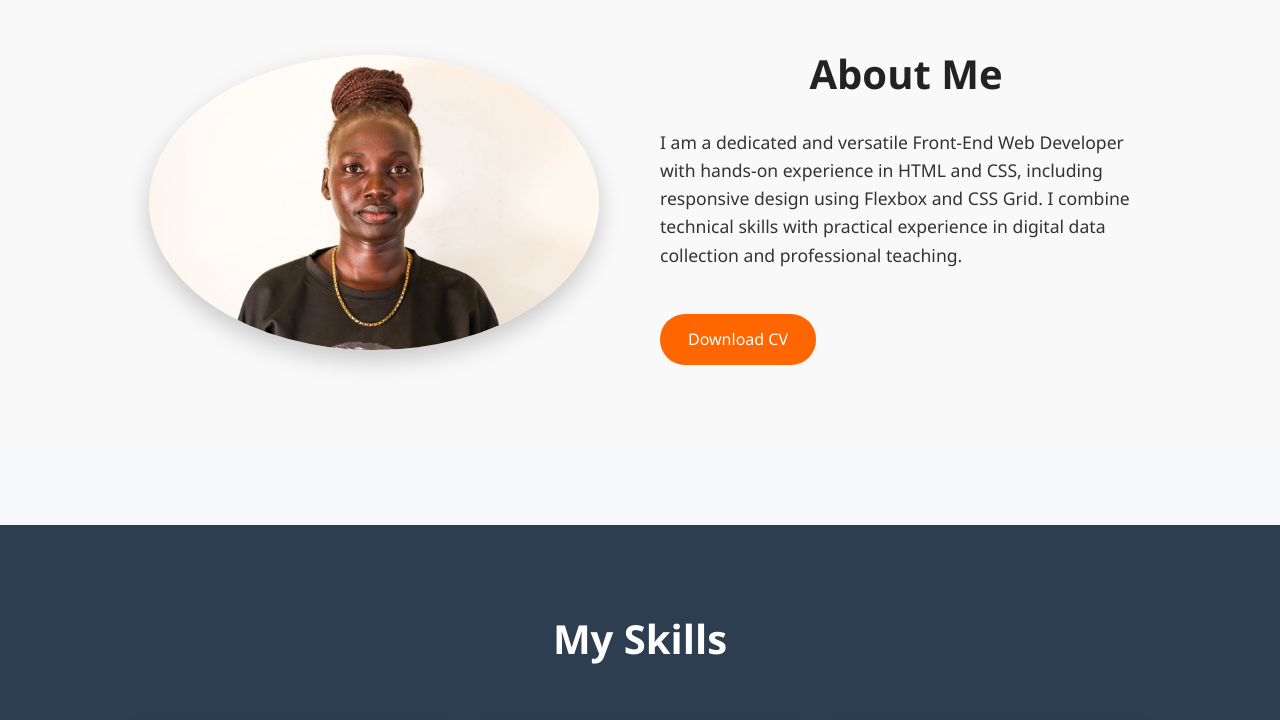
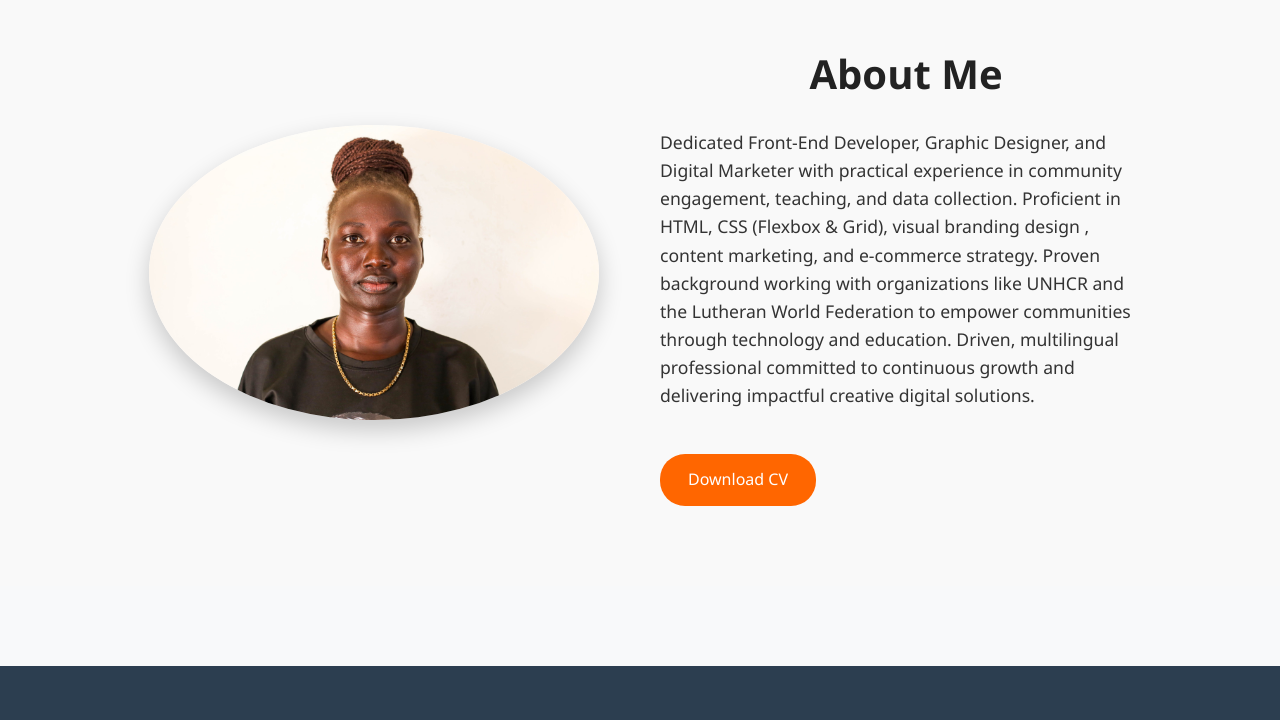
Before and after one commit to Nyagoah869/github.io, a plain HTML site: page index.html in a window 1280 px wide. Shown: the part 840-1560 px from the top of the page. Drawn offline with Linux system fonts and the light colour scheme.

Commit message:
Update index.html

```diff
--- a/index.html
+++ b/index.html
@@ -53,7 +53,7 @@
             <div class="about-text hidden">
                 <h2>About Me </h2>
                 <p>
-                    I am a dedicated and versatile Front-End Web Developer with hands-on experience in HTML and CSS, including responsive design using Flexbox and CSS Grid.  I combine technical skills with practical experience in digital data collection and professional teaching.
+                   Dedicated Front-End Developer, Graphic Designer, and Digital Marketer with practical experience in community engagement, teaching, and data collection. Proficient in HTML, CSS (Flexbox & Grid), visual branding design , content marketing, and e-commerce strategy. Proven background working with organizations like UNHCR and the Lutheran World Federation to empower communities through technology and education. Driven, multilingual professional committed to continuous growth and delivering impactful creative digital solutions.
                 </p>
               <a href="https://drive.google.com/file/d/1TakuruQnfiuX1JjbFGv2F8B2xYIbVW7H/view?usp=sharing" class="btn">Download CV</a>
             </div>
```
